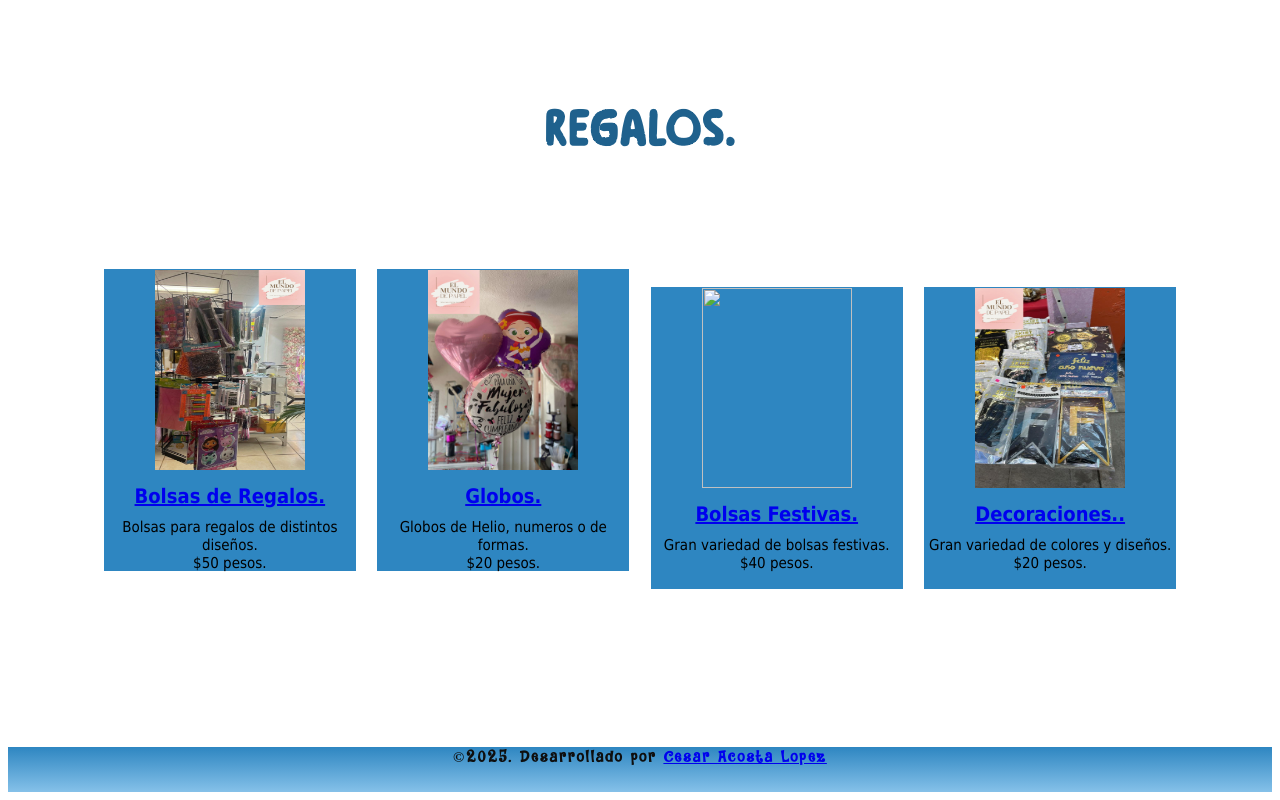
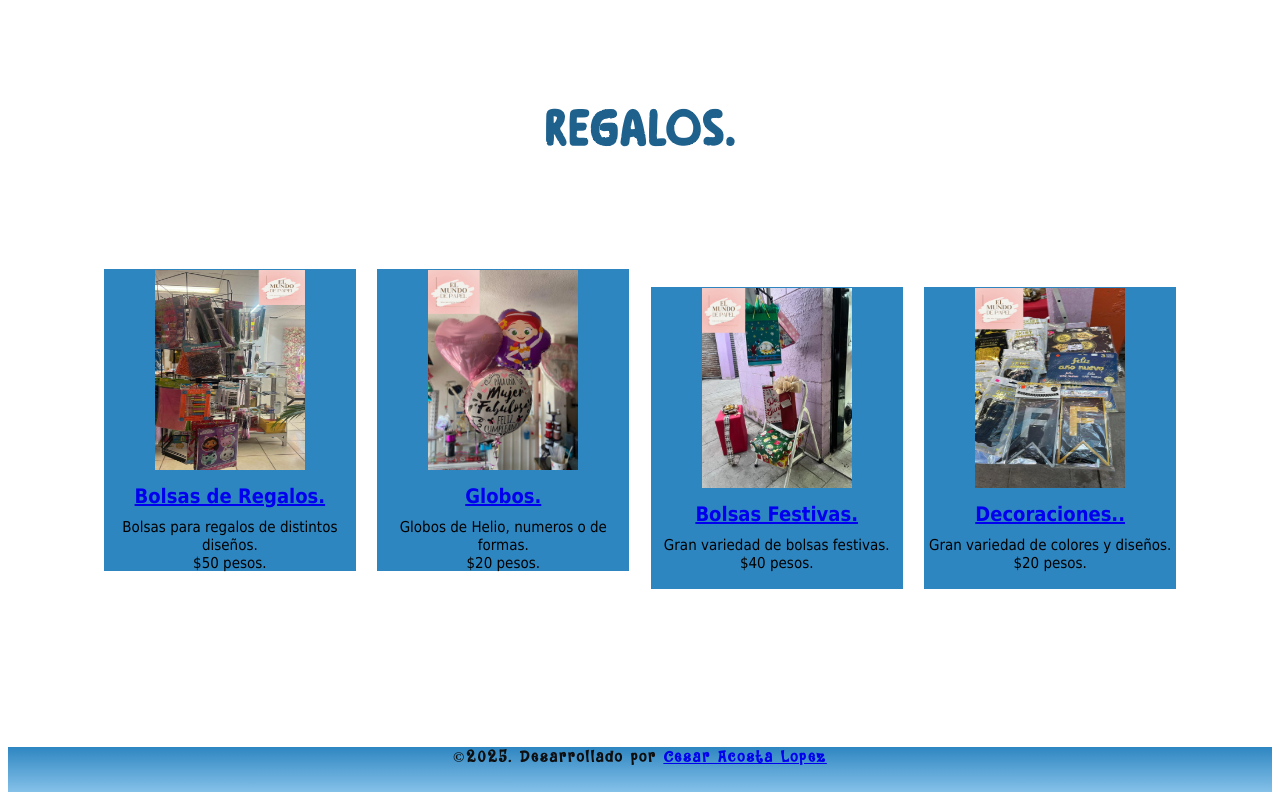
Before and after one commit to Elmundodepapel/El_mundo_de_papel, a plain HTML site: page html/productos.html in a window 1280 px wide. Shown: the part 1424-2224 px from the top of the page. Drawn offline with Linux system fonts and the light colour scheme; a web font is replaced by a local one.

Commit message:
Update productos.html

```diff
--- a/html/productos.html
+++ b/html/productos.html
@@ -206,7 +206,7 @@
 		</div>
 			</div>
 		<div class="caja">
-		<img src="../imagenes/imagen9.png"
+		<img src="../imagenes/imagen9.jpg"
 		width="150" height="200">
 		<div class="caja-texto">
 		<a href="Bolsas.html">
```
